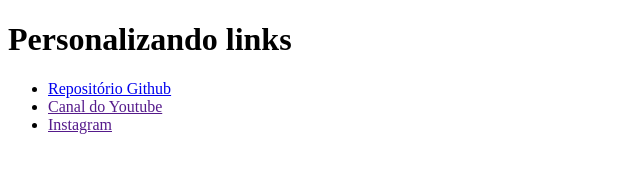
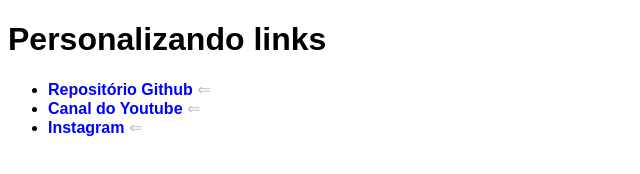
Before and after one commit to denerbrandaom/cursohtml-css, a plain HTML site: page Exercícios/ex020/links.html in a window 1280 px wide. Shown: the whole page, without its empty margins (0-640 px from the left). Drawn offline with Linux system fonts and the light colour scheme.

Commit message:
atualizando

```diff
--- a/Exercícios/ex020/links.html
+++ b/Exercícios/ex020/links.html
@@ -4,13 +4,40 @@
     <meta charset="UTF-8">
     <meta name="viewport" content="width=device-width, initial-scale=1.0">
     <title>Links</title>
+    <style>
+        body {
+            font-family: Arial, Helvetica, sans-serif;
+        }
+        a {
+            color: blue;
+            text-decoration: none;
+            font-weight: bold;
+        }
+        a:visited {
+            color: blueviolet;
+        }
+        a:hover {
+            color: blue;
+            text-decoration: underline;
+        }
+        a:active {
+            color: red;
+            text-decoration: underline;
+        }
+        a::after {
+            content: '  ⇐';
+            font-weight: normal;
+            text-decoration: none;
+            color: silver;
+        }
+    </style>
 </head>
 <body>
     <h1>Personalizando links</h1>
     <ul>
-        <li><a href="https://github.com/denerbrandaom">Repositório Github</a></li>
-        <li><a href=""> Canal do Youtube</a></li>
-        <li><a href="">Instagram</a></li>
+        <li><a href="https://github.com/denerbrandaom" target="_blank">Repositório Github</a></li>
+        <li><a href="https://www.youtube.com/@denerbrandaom/featured" target="_blank"> Canal do Youtube</a></li>
+        <li><a href="https://www.instagram.com/_denerbrandaom/" target="_blank">Instagram</a></li>
     </ul>
 </body>
 </html>
```
Also changed, not shown: Exercícios/ex021/caixa01.html (added, +31 -0 lines).
